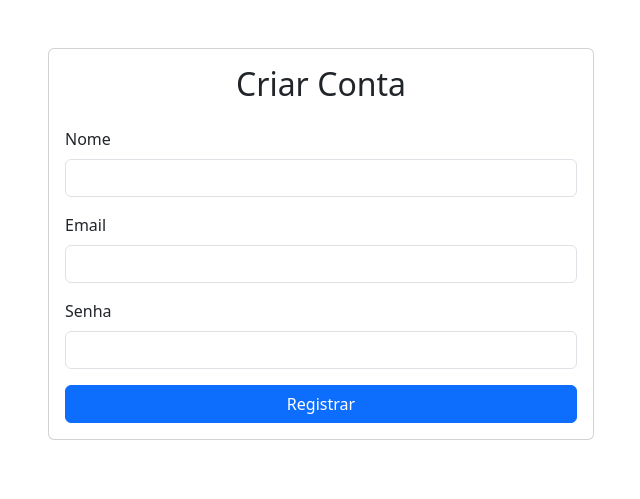
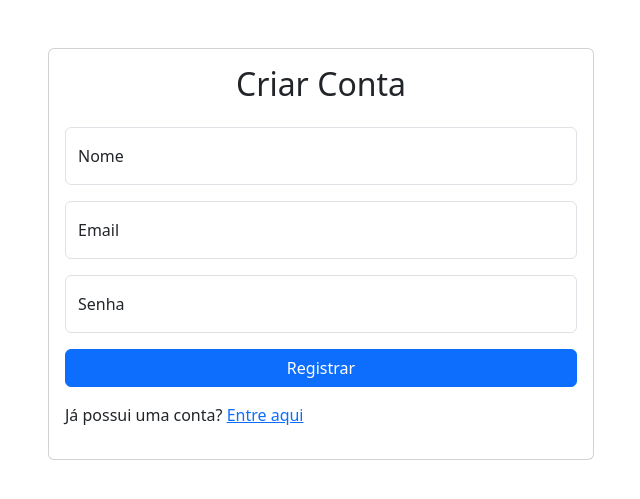
Before and after one commit to LucasAVS242/Shop-System, a PHP site: page /cadastro.php in a window 1280 px wide. Shown: the top 499 px of the page, without its empty margins (319-959 px from the left). Run offline with PHP 8.4, Linux system fonts and the light colour scheme.

Commit message:
mod cadastro e login

```diff
--- a/Shop_System/cadastro.php
+++ b/Shop_System/cadastro.php
@@ -26,20 +26,7 @@ if ($_SERVER['REQUEST_METHOD'] === 'POST') {
         integrity="sha384-QWTKZyjpPEjISv5WaRU9OFeRpok6YctnYmDr5pNlyT2bRjXh0JMhjY6hW+ALEwIH" crossorigin="anonymous">
     <script src="https://cdn.jsdelivr.net/npm/bootstrap@5.3.3/dist/js/bootstrap.bundle.min.js"
         integrity="sha384-YvpcrYf0tY3lHB60NNkmXc5s9fDVZLESaAA55NDzOxhy9GkcIdslK1eN7N6jIeHz" crossorigin="anonymous"></script>
-    <link rel="stylesheet" href="styles/main.css">
-
-    <script>
-        function updateTheme() {
-            const colorMode = window.matchMedia("(prefers-color-scheme: dark)").matches ?
-                "dark" :
-                "light";
-            document.querySelector("html").setAttribute("data-bs-theme", colorMode);
-        }
-
-        updateTheme()
-
-        window.matchMedia('(prefers-color-scheme: dark)').addEventListener('change', updateTheme)
-    </script>
+    <script src="theme.js" type="text/javascript"></script>
 </head>
 
 <body>
@@ -50,20 +37,26 @@ if ($_SERVER['REQUEST_METHOD'] === 'POST') {
                     <div class="card-body">
                         <h2 class="text-center mb-4">Criar Conta</h2>
                         <form method="post">
-                            <div class="form-group mb-3">
-                                <label for="nome" class="form-label">Nome</label>
-                                <input type="text" name="nome" id="nome" class="form-control" required>
+                        <div class="form-floating mb-3">
+                                <input type="text" name="nome" class="form-control" id="floatingInput"
+                                    placeholder="Nome" required>
+                                <label for="floatingInput">Nome</label>
                             </div>
-                            <div class="form-group mb-3">
-                                <label for="email" class="form-label">Email</label>
-                                <input type="email" name="email" id="email" class="form-control" autocomplete="email" required>
+                            <div class="form-floating mb-3">
+                                <input type="email" name="email" class="form-control" id="floatingInput"
+                                    placeholder="Email" required>
+                                <label for="floatingInput">Email</label>
                             </div>
-                            <div class="form-group mb-3">
-                                <label for="senha" class="form-label">Senha</label>
-                                <input type="password" name="senha" id="senha" class="form-control" required>
+                            <div class="form-floating mb-3">
+                                <input type="password" name="senha" class="form-control" id="floatingPassword"
+                                    placeholder="Senha" required>
+                                <label for="floatingPassword">Senha</label>
                             </div>
-                            <div class="d-grid">
+                            <div class="d-grid mb-3">
                                 <button type="submit" class="btn btn-primary">Registrar</button>
+                            </div>
+                            <div class="form-group">
+                                <p>Já possui uma conta? <a href="login.php">Entre aqui</a></p>
                             </div>
                         </form>
                     </div>
```
Also changed, not shown: Shop_System/login.php (+2 -13 lines).
